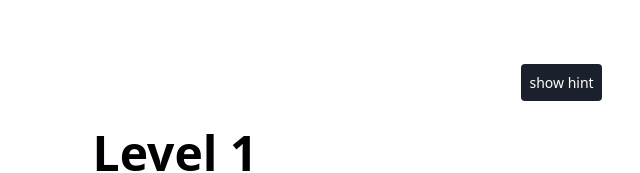
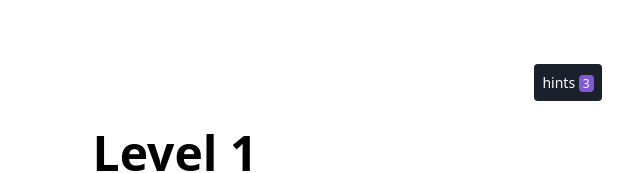
Before and after one commit to abhinav2188/simon-game, a Vue app: page / in a window 1280 px wide. Both pictures are taken after a click on the button "start game". Shown: the top 173 px of the page, without its empty margins (465-1105 px from the left). Built offline with nearby package versions, Linux system fonts and the light colour scheme.

Commit message:
added hints count

```diff
--- a/src/App.vue
+++ b/src/App.vue
@@ -3,12 +3,14 @@
     <div id="app" class="lg:w-2/3 md:w-3/4 w-11/12 mx-auto flex flex-col items-center text-center h-full relative">
       <button
         v-if="isGameStarted"
-        class="rounded md:p-2 p-1 md:text-sm text-xs bg-gray-900 text-white my-4 self-end"
+        class="rounded md:p-2 p-1 md:text-sm text-xs text-white my-4 self-end"
+        :class=" hintsCount<=0?'bg-gray-200':'bg-gray-900' "
         type="button"
         name="button"
         @click="displayHint()"
-      >
-        show hint
+        :disabled="hintsCount<=0"
+        >
+        hints <span class="text-xs bg-purple-600 rounded px-1">{{hintsCount}}</span>
       </button>
       <h1 class="lg:text-5xl md:text-3xl text-xl font-bold">{{ title }}</h1>
       <button v-if="!isGameStarted" class="rounded md:p-2 p-1 md:text-sm text-xs bg-gray-900 text-white" @click="startGame()">start game</button>
@@ -70,6 +72,7 @@ export default {
       buttonPressCount: -1,
       isGameover: false,
       score: 0,
+      hintsCount:3,
     };
   },
   methods: {
@@ -97,7 +100,7 @@ export default {
         "Gameover, Your Score : " + this.score;
       this.isGameover = true;
       this.score = 0;
-
+      this.hintsCount = 3;
       var audio = new Audio(
         "https://actions.google.com/sounds/v1/alarms/alarm_clock.ogg"
       );
@@ -147,6 +150,7 @@ export default {
       var self = this;
       var i = 0;
       var l = this.gameSequence.length;
+      if(self.hintsCount>0){
       var temp = setInterval(function () {
         if (i == l) {
           clearInterval(temp);
@@ -155,6 +159,9 @@ export default {
           i++;
         }
       }, 500);
+
+      }
+      --self.hintsCount;
     },
     startGame: function () {
       var self = this;
```
